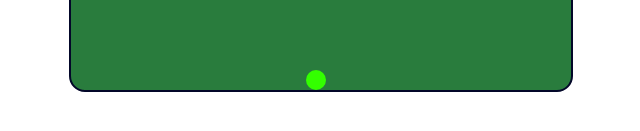
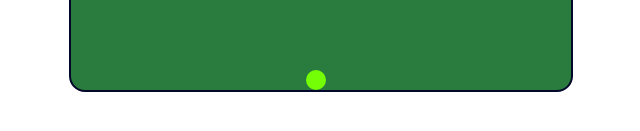
Before and after one commit to AddeyWelch/frogger_game, a plain HTML site: page index.html in a window 1280 px wide. Shown: the part 545-676 px from the top of the page, 319-959 px from the left. Drawn offline with Linux system fonts and the light colour scheme.

Commit message:
changed color of box

```diff
--- a/frogger.css
+++ b/frogger.css
@@ -21,7 +21,7 @@ h1 {
 #box {
     position:absolute;
     width:20px; height:20px;
-    background-color:#33ff00;
+    background-color:#74ff06;
     z-index: 1;
     border-radius: 16px;
 }
```
